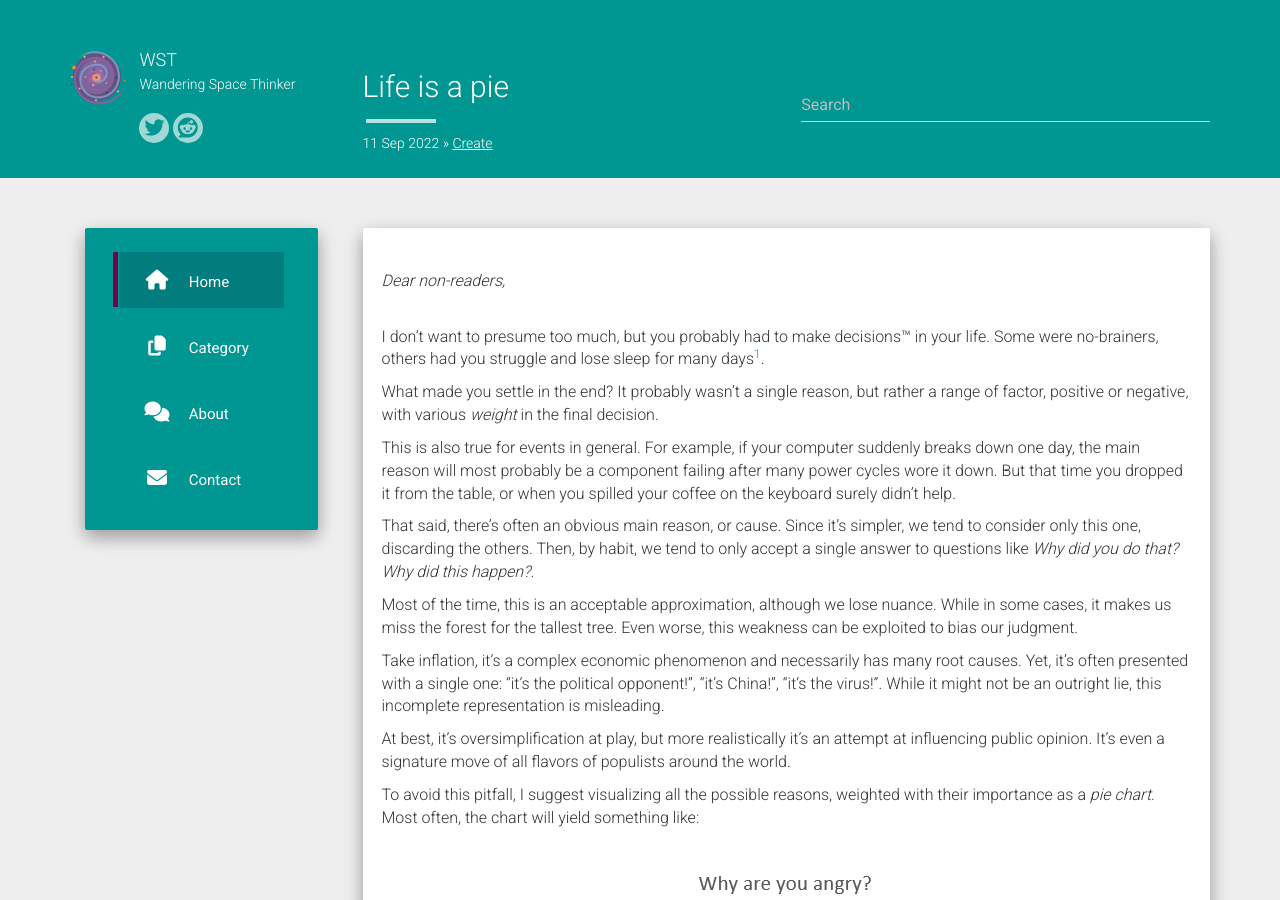
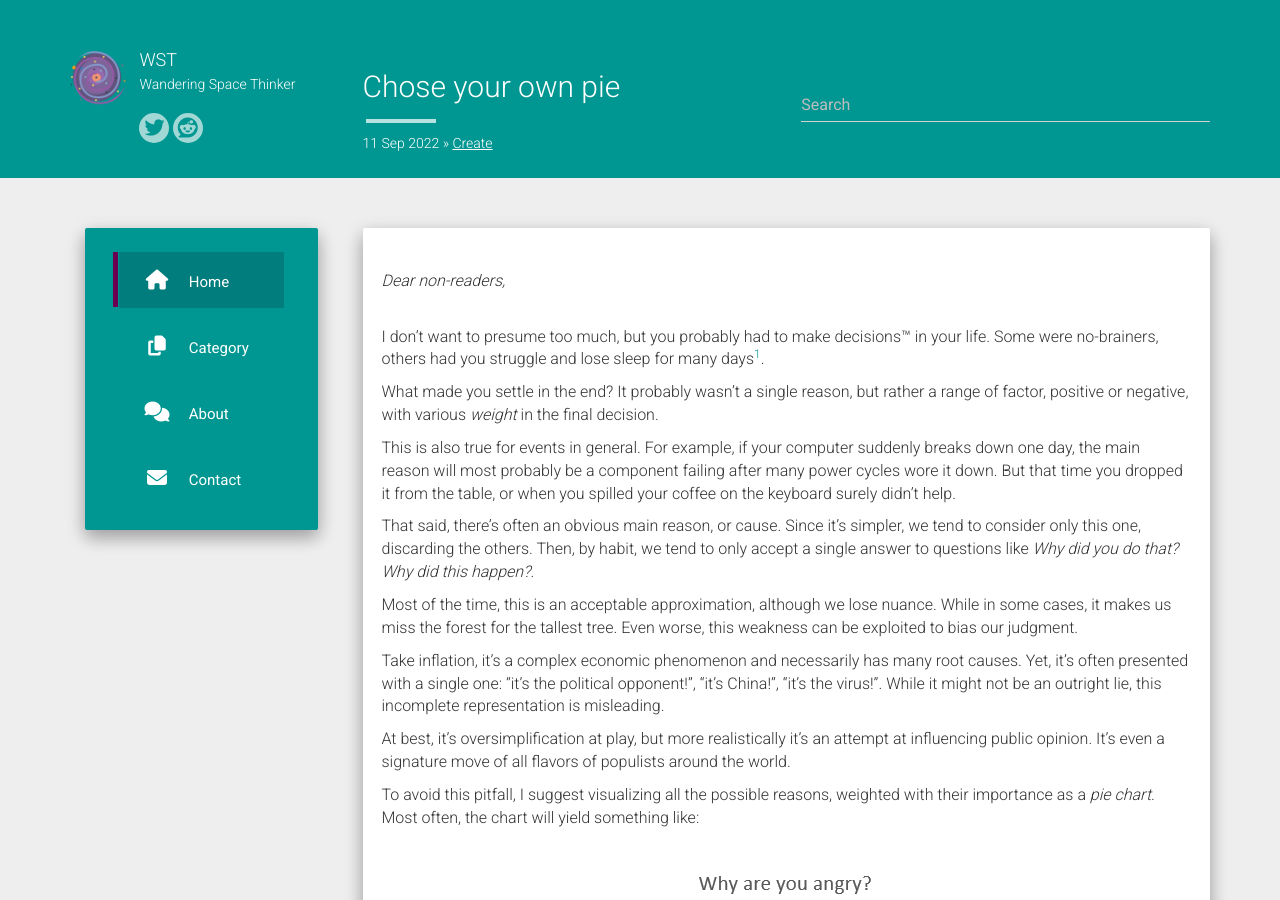
Before and after one commit to WanderingSpaceThinker/nonexistence, a Jekyll site: the page built from _posts/2022-09-11-Chose-your-own-pie.md, in a window 1280 px wide and 900 px high. Built offline with Jekyll 4.4.1, drawn with Linux system fonts in a browser that asks for light colours; nearby versions of some CDN libraries; comment, search, counter and statistics services are not loaded.

Commit message:
chore: update post

```diff
--- a/_posts/2022-09-11-Life is a pie.md
+++ b/_posts/2022-09-11-Chose-your-own-pie.md
@@ -1,7 +1,7 @@
 ---
 layout: post
-title: "Life is a pie"
-description: "And you won't get a slice"
+title: "Chose your own pie"
+description: "Buy you won't get a slice of mine!"
 date:   2022-09-11
 categories: ["Create"]
 icon: "fas fa-chart-pie"
```
